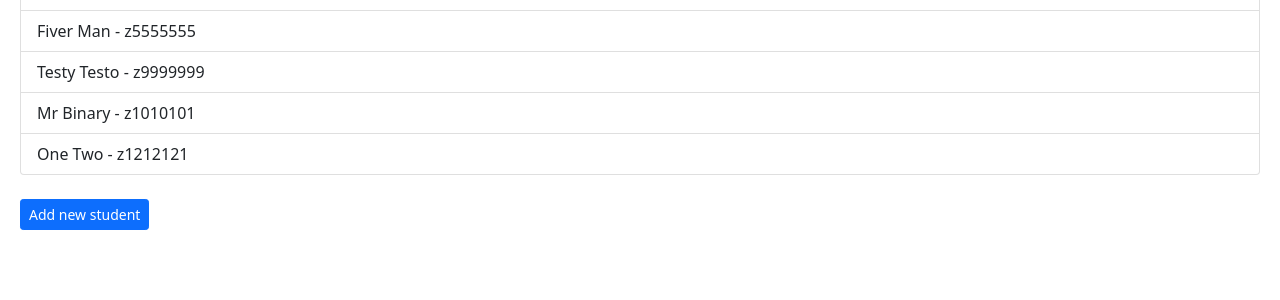
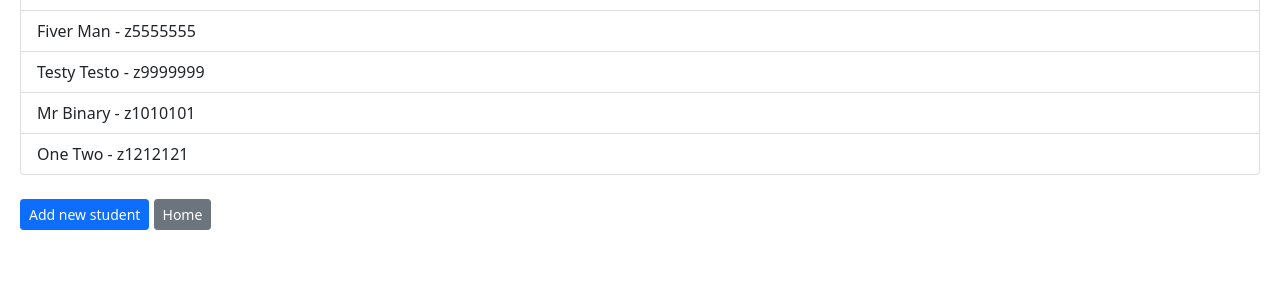
Before and after one commit to Jeffrey29/djangodemo, a Django app: page /courses/students/ in a window 1280 px wide. Shown: the part 138-438 px from the top of the page. Run offline with Django 3.2, Linux system fonts and the light colour scheme; data comes from the database, SQL or seed files in the repository.

Commit message:
Add home button to all students page

```diff
--- a/courses/templates/courses/students/all_students.html
+++ b/courses/templates/courses/students/all_students.html
@@ -15,4 +15,6 @@
     {% endif %}
     <input type="button" value="Add new student" class="btn btn-primary btn-sm"
         onclick="location.href='{% url 'courses:new_student' %}'">
+    <input type="button" value="Home" class="btn btn-secondary btn-sm"
+    onclick="location.href='{% url 'courses:students_home' %}'">
 {% endblock %}
--- a/courses/urls.py
+++ b/courses/urls.py
@@ -11,7 +11,7 @@ router.register('courses', views.CourseViewSet)
 router.register('enrolments', views.EnrolmentViewSet)
 
 urlpatterns = [
-    path('', TemplateView.as_view(template_name="courses/index.html")),
+    path('', TemplateView.as_view(template_name="courses/index.html"), name='students_home'),
     path('students/', views.AllStudentsView.as_view(), name='all_students'),
     path('new-student/', views.NewStudent.as_view(), name='new_student'),
     path('<str:pk>/', views.StudentDetailView.as_view(), name='student_detail'),
```
